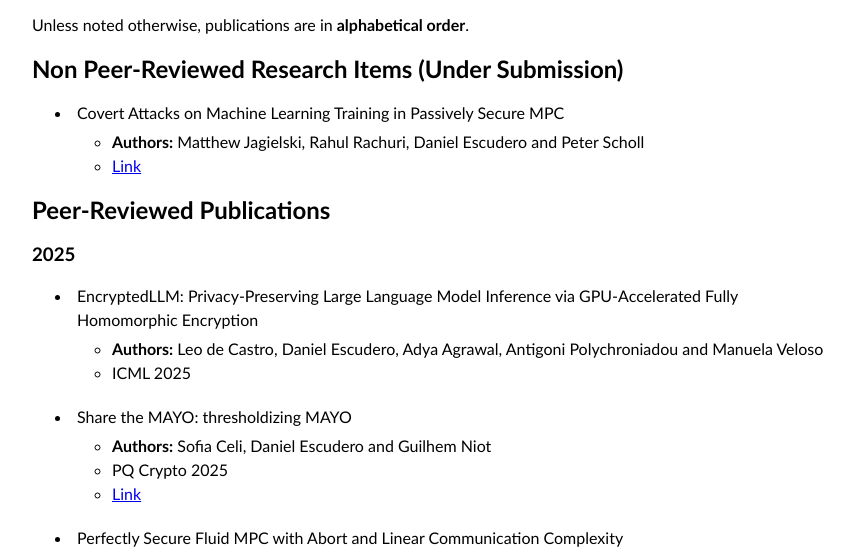
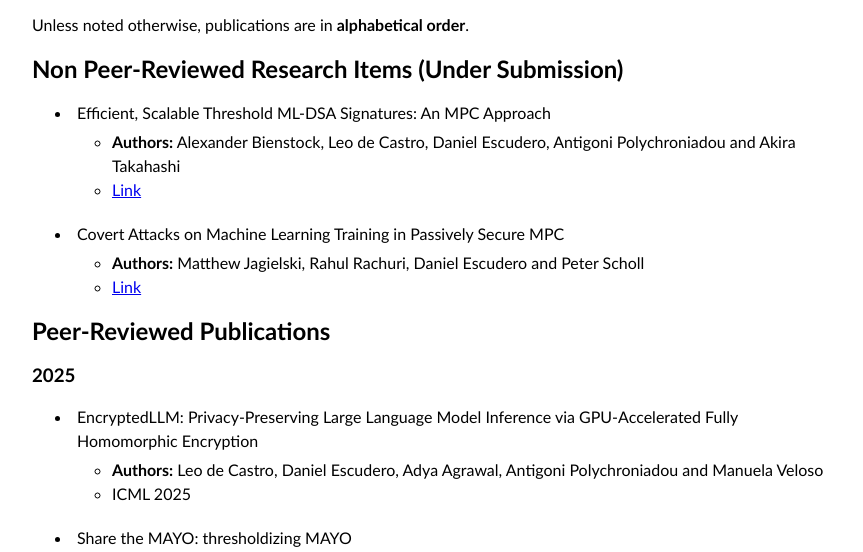
Before and after one commit to deescuderoo/deescuderoo.github.io, a plain HTML site: page publications/index.html in a window 1280 px wide. Shown: the part 184-736 px from the top of the page, without its empty margins (208-1071 px from the left). Drawn offline with Linux system fonts and the light colour scheme.

Commit message:
Added MLDSA

```diff
--- a/publications/index.html
+++ b/publications/index.html
@@ -51,6 +51,13 @@ Non Peer-Reviewed Research Items (Under Submission)
 </h2>
 <div id="outline-text-headline-1" class="outline-text-2">
 <ul>
+<li>
+<p>Efficient, Scalable Threshold ML-DSA Signatures: An MPC Approach</p>
+<ul>
+<li><strong>Authors:</strong> Alexander Bienstock, Leo de Castro, Daniel Escudero, Antigoni Polychroniadou and Akira Takahashi</li>
+<li><a href="https://eprint.iacr.org/2025/1163">Link</a></li>
+</ul>
+</li>
 <li>
 <p>Covert Attacks on Machine Learning Training in Passively Secure MPC</p>
 <ul>
```
Also changed, not shown: index.xml (+1 -1 lines).
